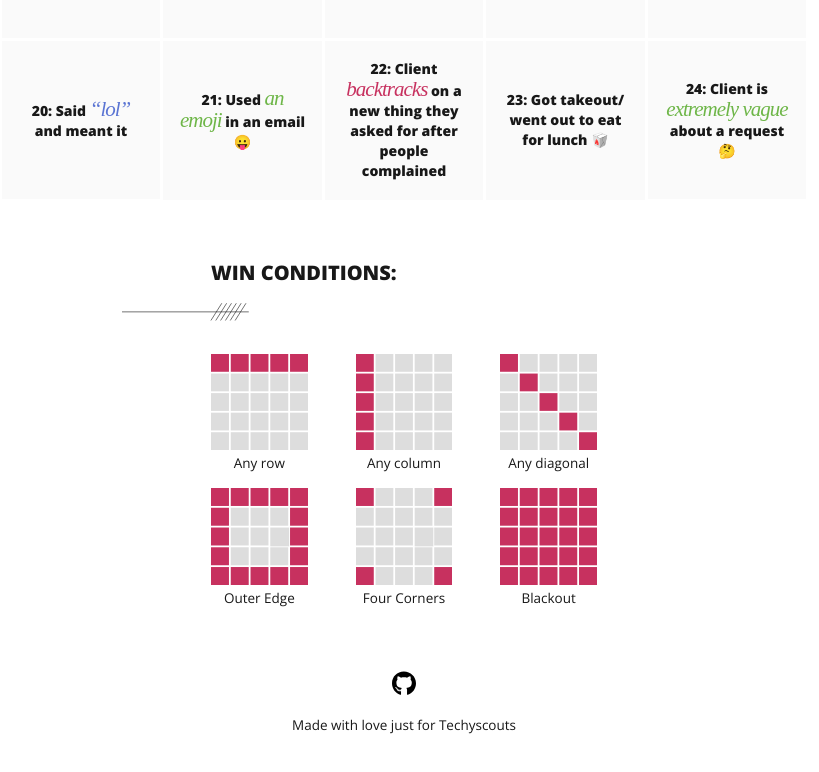
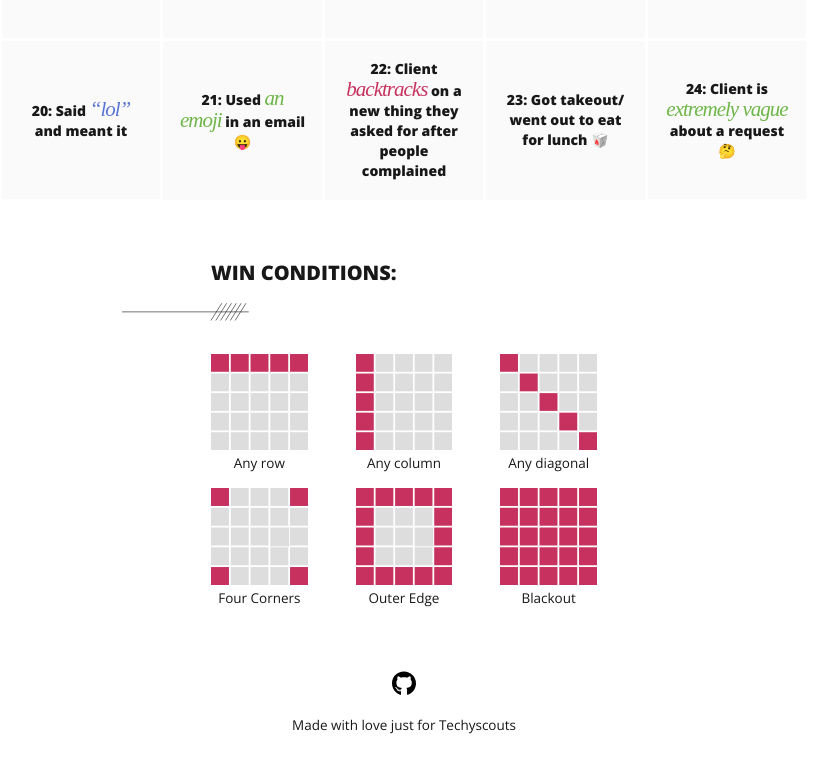
Before and after one commit to giantpaper/techybingo, a Vue app: page / in a window 1280 px wide. Shown: the part 725-1497 px from the top of the page, without its empty margins (236-1055 px from the left). Built offline with nearby package versions, Linux system fonts and the light colour scheme; a web font is replaced by a local one.

Commit message:
IMPROV: switched win pattern graphics Just so it’s easier to understand

```diff
--- a/src/components/WinCond.vue
+++ b/src/components/WinCond.vue
@@ -15,12 +15,12 @@
 			<figcaption>Any diagonal</figcaption>
 		</figure>
 		<figure>
+			<img src="@/assets/win_fourcorners.svg" width="75" height="75" alt="" class="win_fourcorners" />
+			<figcaption>Four Corners</figcaption>
+		</figure>
+		<figure>
 			<img src="@/assets/win_outeredge.svg" width="75" height="75" alt="" class="win_outeredge" />
 			<figcaption>Outer Edge</figcaption>
-		</figure>
-		<figure>
-			<img src="@/assets/win_fourcorners.svg" width="75" height="75" alt="" class="win_fourcorners" />
-			<figcaption>Four Corners</figcaption>
 		</figure>
 		<figure>
 			<img src="@/assets/win_blackout.svg" width="75" height="75" alt="" class="win_blackout" />
```
